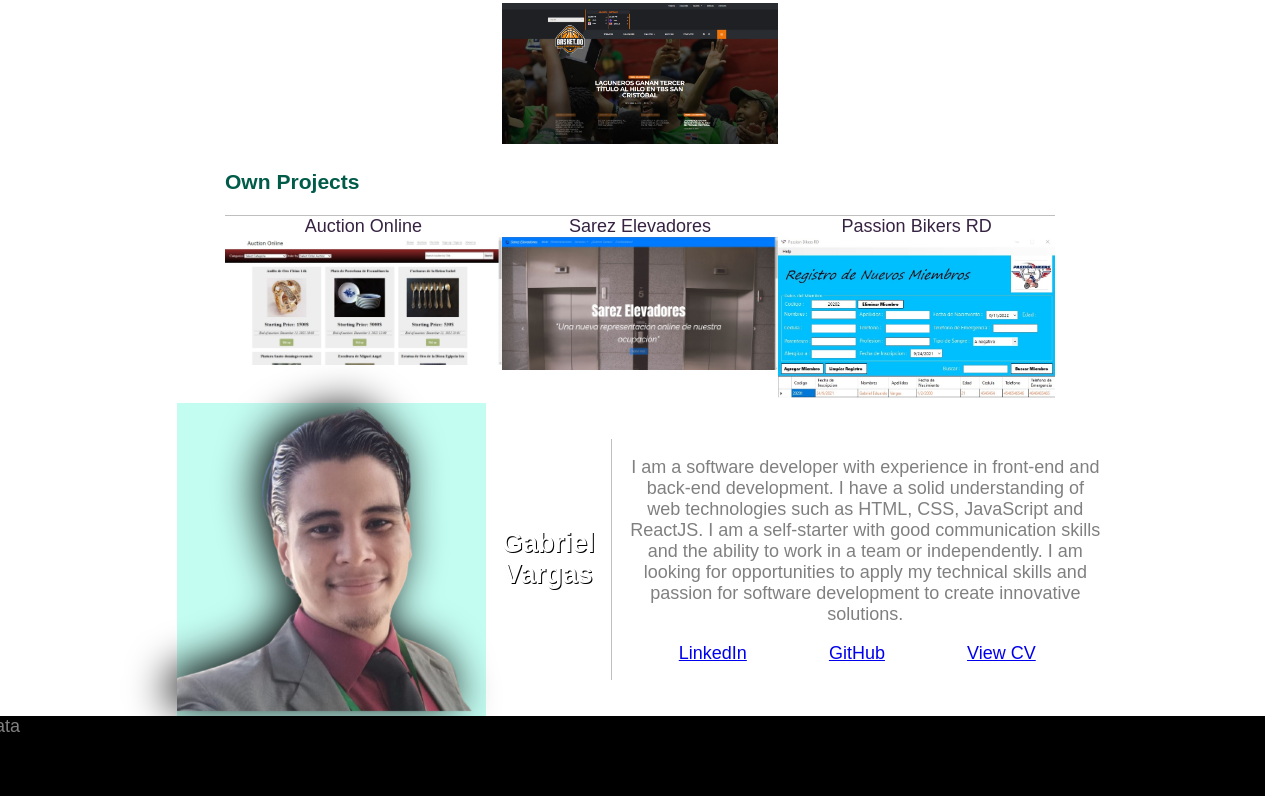
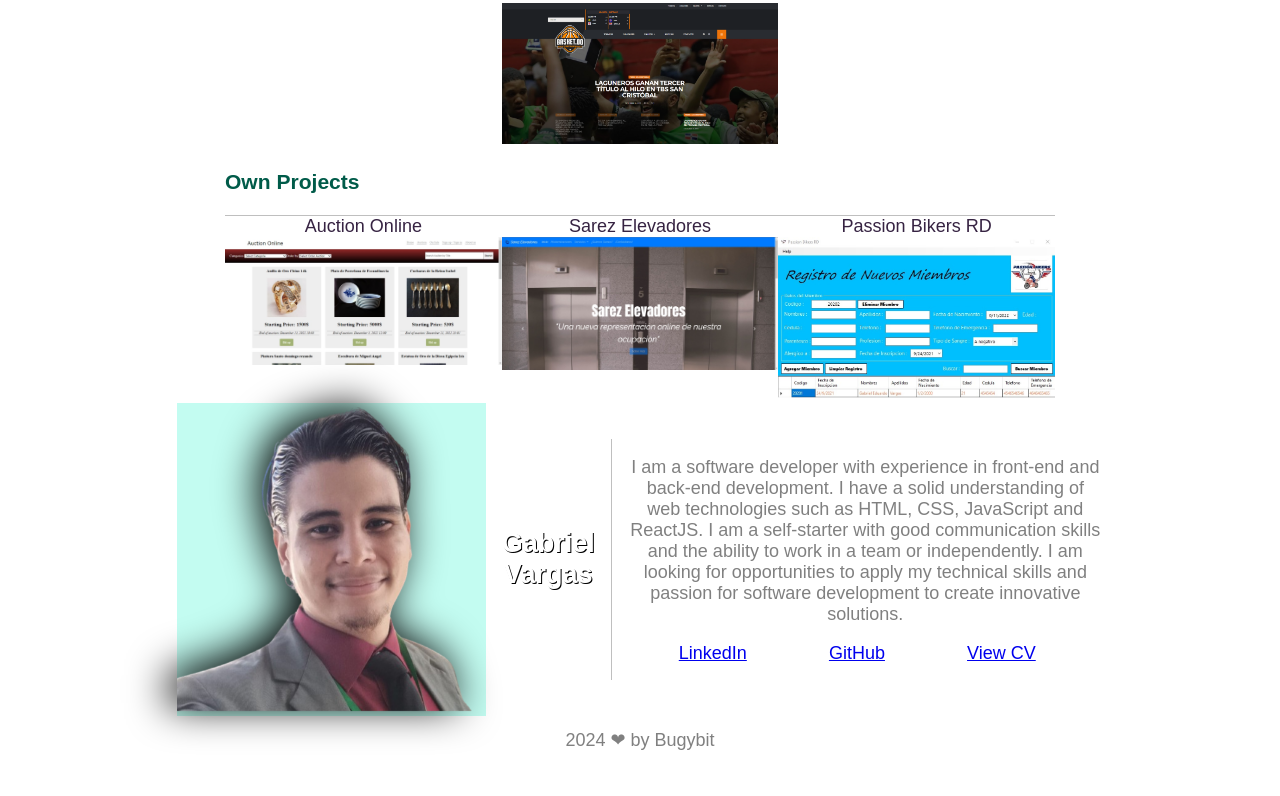
Before and after one commit to Odraga/GabrielDev_Portafolio, a React (Vite) app: page / in a window 1280 px wide. Shown: the part 1196-1992 px from the top of the page. After the commit the page ends 1960 px from the top, so only its background shows below. Built offline with nearby package versions, Linux system fonts and the light colour scheme.

Commit message:
Update Footer.jsx

```diff
--- a/src/components/LandingPage/Footer.jsx
+++ b/src/components/LandingPage/Footer.jsx
@@ -2,8 +2,11 @@ import React from "react";
 
 const Footer = () => {
   return (
-    <div className="row bgc-black vw-100" style={{ height: "5rem" }}>
-      <span>data</span>
+    <div
+      className="row justify-content-center align-items-center bgc-specialorange"
+      style={{ height: "3rem" }}
+    >
+      <span className="color-specialcream">2024 ❤ by Bugybit</span>
     </div>
   );
 };
```
